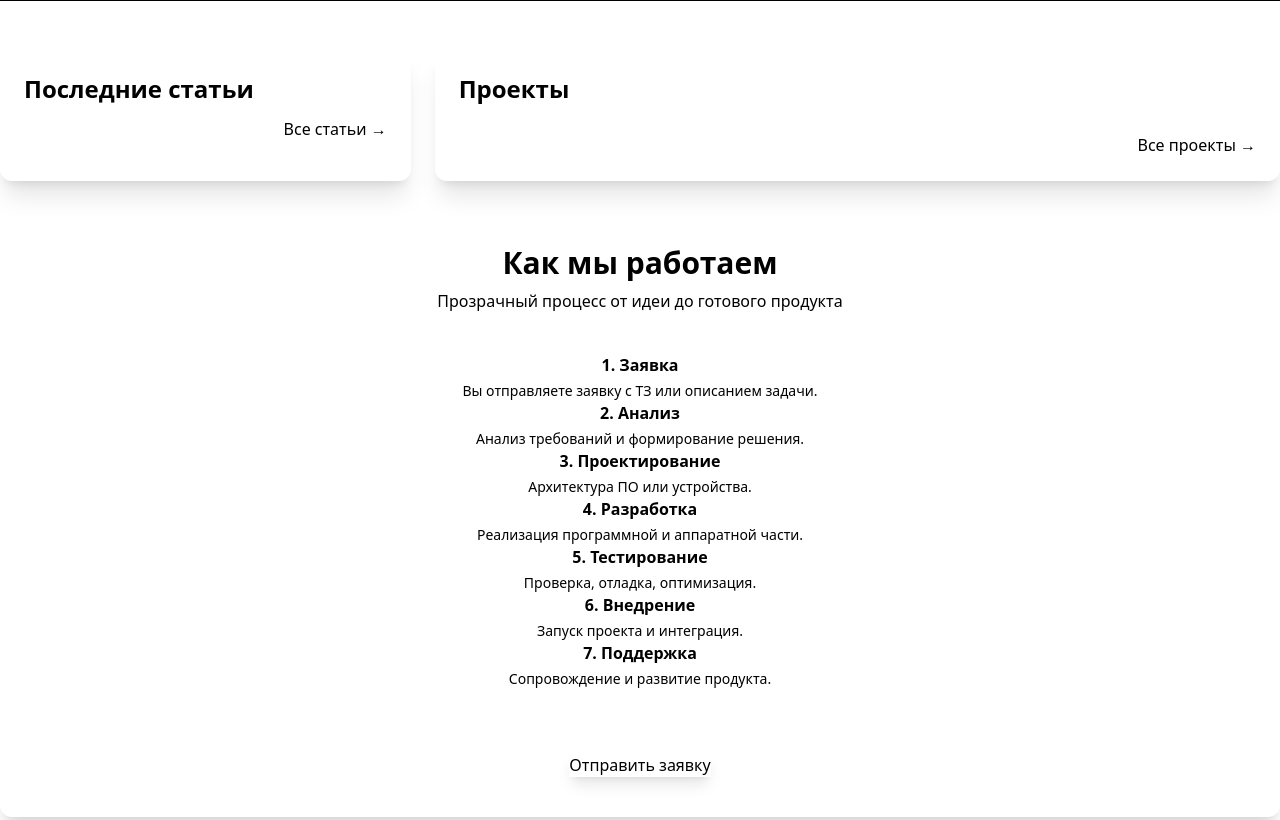
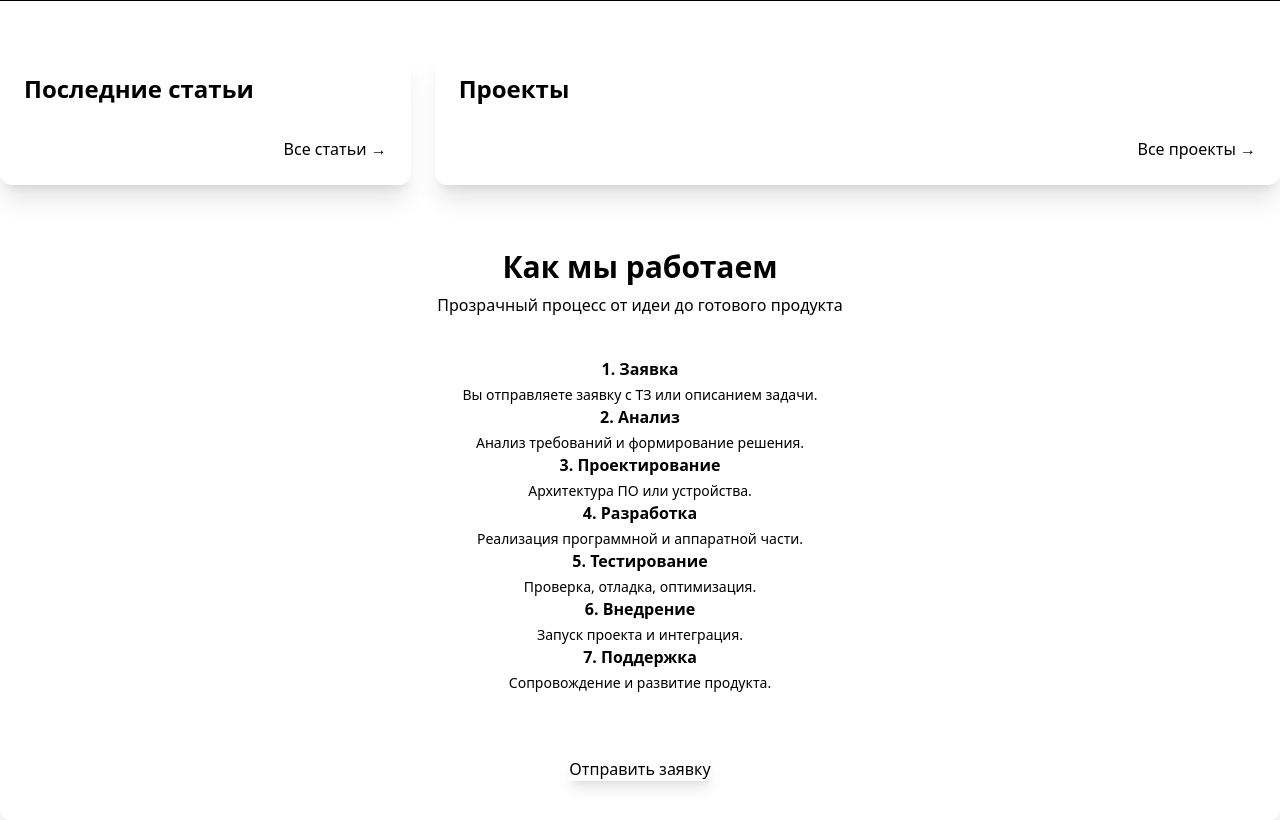
Before and after one commit to ttastanov-code/gti_app, a Django app: template templates/main/home.html in a window 1280 px wide. Shown: the part 1902-2722 px from the top of the page. Run offline with Django 3.2, Linux system fonts and the light colour scheme; the template is opened without the code that fills it, so the values that code supplies are empty; some libraries are stand-ins or nearby versions.

Commit message:
style: project and article lists was updated on home page.

```diff
--- a/templates/main/home.html
+++ b/templates/main/home.html
@@ -202,7 +202,7 @@
 
   <!-- ARTICLES -->
   <div class="md:col-span-1 bg-base-300 md:bg-base-100 shadow-none md:shadow-xl rounded-none md:rounded-xl">
-    <div class="p-2 md:p-6">
+    <div class="p-2 md:p-6 flex flex-col h-full">
       <h2 class="text-xl md:text-2xl font-bold mb-3">Последние статьи</h2>
 
       <div class="space-y-3">
@@ -232,11 +232,12 @@
         {% endfor %}
       </div>
 
-      <div class="flex justify-end mt-3">
+      <div class="flex justify-end mt-auto pt-4">
         <a href="{% url 'article:list' %}" class="btn btn-outline btn-xs md:btn-sm">
           Все статьи →
         </a>
       </div>
+
     </div>
   </div>
 
@@ -254,7 +255,7 @@
                 opacity-0 group-hover:opacity-100
                 transition duration-500"></div>
 
-    <div class="p-2 md:p-6 relative z-10">
+    <div class="p-2 md:p-6 relative z-10 flex flex-col h-full">
 
       <h2 class="text-xl md:text-2xl font-bold mb-3 md:mb-4">Проекты</h2>
 
@@ -291,7 +292,7 @@
         {% endfor %}
       </div>
 
-      <div class="flex justify-end mt-3">
+      <div class="flex justify-end mt-auto pt-4">
         <a href="{% url 'project:list' %}" class="btn btn-outline btn-xs md:btn-sm">
           Все проекты →
         </a>
```
Also changed, not shown: 4 other files.
